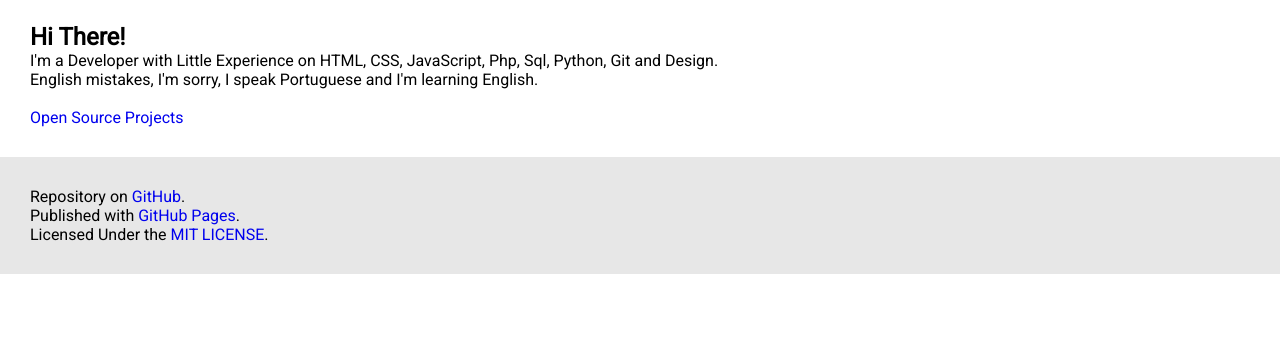
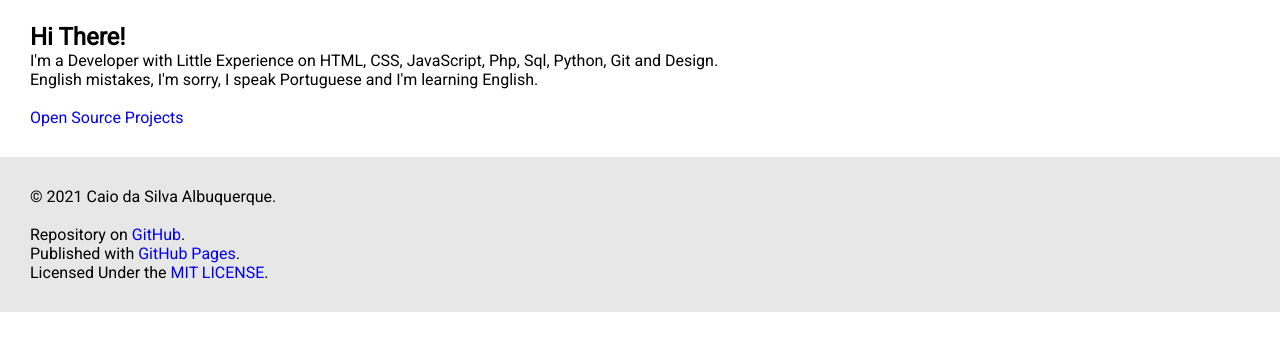
Before and after one commit to caiodsa-lab/caiodsa-lab.github.io, a plain HTML site: page index.html in a window 1280 px wide. Shown: the part 75-426 px from the top of the page. Drawn offline with Linux system fonts and the light colour scheme.

Commit message:
Update index.html

```diff
--- a/index.html
+++ b/index.html
@@ -30,6 +30,9 @@
     </main>
     <footer>
         <p>
+           &copy; <script>document.write(year)</script> Caio da Silva Albuquerque.
+           <br>
+           <br>
            Repository on <a href="https://github.com/caiodsa-lab/caiodsa-lab.github.io">GitHub</a>.
            <br>
            Published with <a href="https://pages.github.com">GitHub Pages</a>.
```
